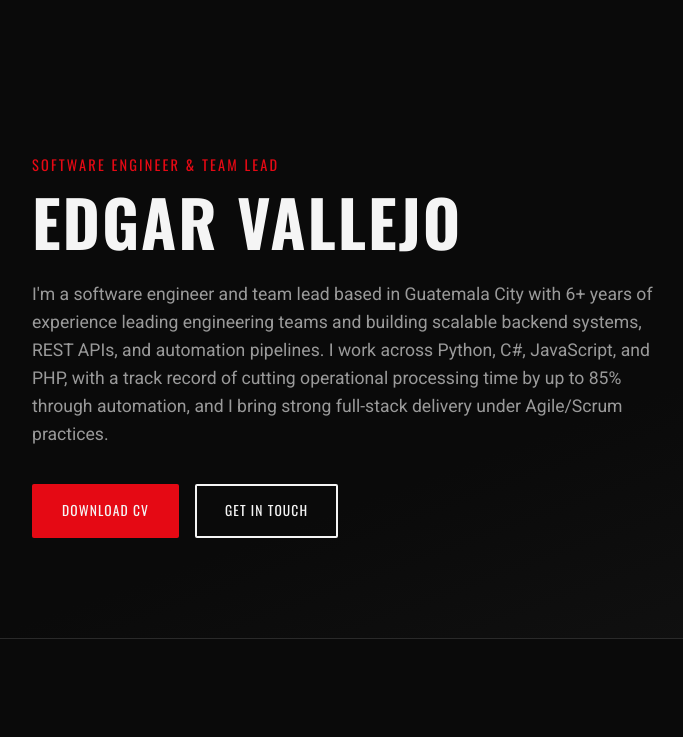
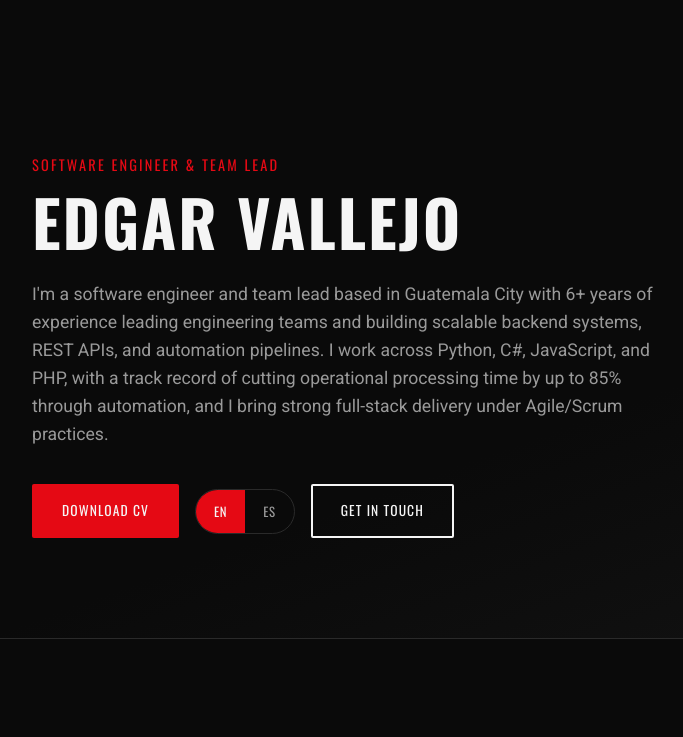
Before and after one commit to EdgarVallejo96/Portfolio, a Django app: page / in a window 1280 px wide. Shown: the part 74-811 px from the top of the page, without its empty margins (82-765 px from the left). Run offline with Django 5.2, Linux system fonts and the light colour scheme; data that the repository does not hold is empty.

Commit message:
Add remaining internships and an EN/ES resume toggle
Splits the combined Huawei/Pepsico entry into individually accurate
roles and adds the Android Developer (Huawei Technologies) and Web
Developer (XumaK) internships. Adds an EN/ES toggle next to the
Download CV button that swaps the linked PDF and label between the
English and Spanish resumes.

Co-Authored-By: Claude Sonnet 5 <noreply@anthropic.com>

```diff
--- a/portfolio/templates/portfolio/home.html
+++ b/portfolio/templates/portfolio/home.html
@@ -14,7 +14,16 @@
             to 85% through automation, and I bring strong full-stack delivery under Agile/Scrum practices.
         </p>
         <div class="hero-actions">
-            <a href="{% static 'files/Edgar_Vallejo_CV.pdf' %}" class="btn btn-primary" download>Download CV</a>
+            <a href="{% static 'files/Edgar_Vallejo_CV_EN.pdf' %}"
+               data-cv-en="{% static 'files/Edgar_Vallejo_CV_EN.pdf' %}"
+               data-cv-es="{% static 'files/Edgar_Vallejo_CV_ES.pdf' %}"
+               data-label-en="Download CV"
+               data-label-es="Descargar CV"
+               class="btn btn-primary" id="cvDownloadBtn" download>Download CV</a>
+            <div class="cv-lang-toggle" role="group" aria-label="Resume language">
+                <button type="button" class="lang-btn active" data-lang="en">EN</button>
+                <button type="button" class="lang-btn" data-lang="es">ES</button>
+            </div>
             <a href="#contact" class="btn btn-outline">Get in Touch</a>
         </div>
     </div>
--- a/static/css/style.css
+++ b/static/css/style.css
@@ -201,6 +201,36 @@ a:hover {
 .btn-large {
     font-size: 1rem;
     padding: 18px 36px;
+}
+
+/* CV language toggle */
+.cv-lang-toggle {
+    display: inline-flex;
+    border: 1px solid var(--border);
+    border-radius: 999px;
+    overflow: hidden;
+    align-self: center;
+}
+
+.lang-btn {
+    background: transparent;
+    border: none;
+    color: var(--gray);
+    font-family: var(--font-heading);
+    font-size: 0.8rem;
+    letter-spacing: 0.05em;
+    padding: 12px 18px;
+    cursor: pointer;
+    transition: background 0.2s ease, color 0.2s ease;
+}
+
+.lang-btn.active {
+    background: var(--red);
+    color: var(--white);
+}
+
+.lang-btn:not(.active):hover {
+    color: var(--white);
 }
 
 /* Sections */
--- a/static/js/main.js
+++ b/static/js/main.js
@@ -1,6 +1,21 @@
 document.addEventListener('DOMContentLoaded', function () {
     var toggle = document.getElementById('navToggle');
     var nav = document.getElementById('siteNav');
+    var cvBtn = document.getElementById('cvDownloadBtn');
+    var langBtns = document.querySelectorAll('.lang-btn');
+
+    if (cvBtn && langBtns.length) {
+        langBtns.forEach(function (btn) {
+            btn.addEventListener('click', function () {
+                var lang = btn.dataset.lang;
+                langBtns.forEach(function (b) {
+                    b.classList.toggle('active', b === btn);
+                });
+                cvBtn.setAttribute('href', cvBtn.dataset['cv' + lang.charAt(0).toUpperCase() + lang.slice(1)]);
+                cvBtn.textContent = cvBtn.dataset['label' + lang.charAt(0).toUpperCase() + lang.slice(1)];
+            });
+        });
+    }
 
     if (toggle && nav) {
         toggle.addEventListener('click', function () {
```
Also changed, not shown: portfolio/management/commands/seed_portfolio.py (+45 -7 lines), 3 other files.
